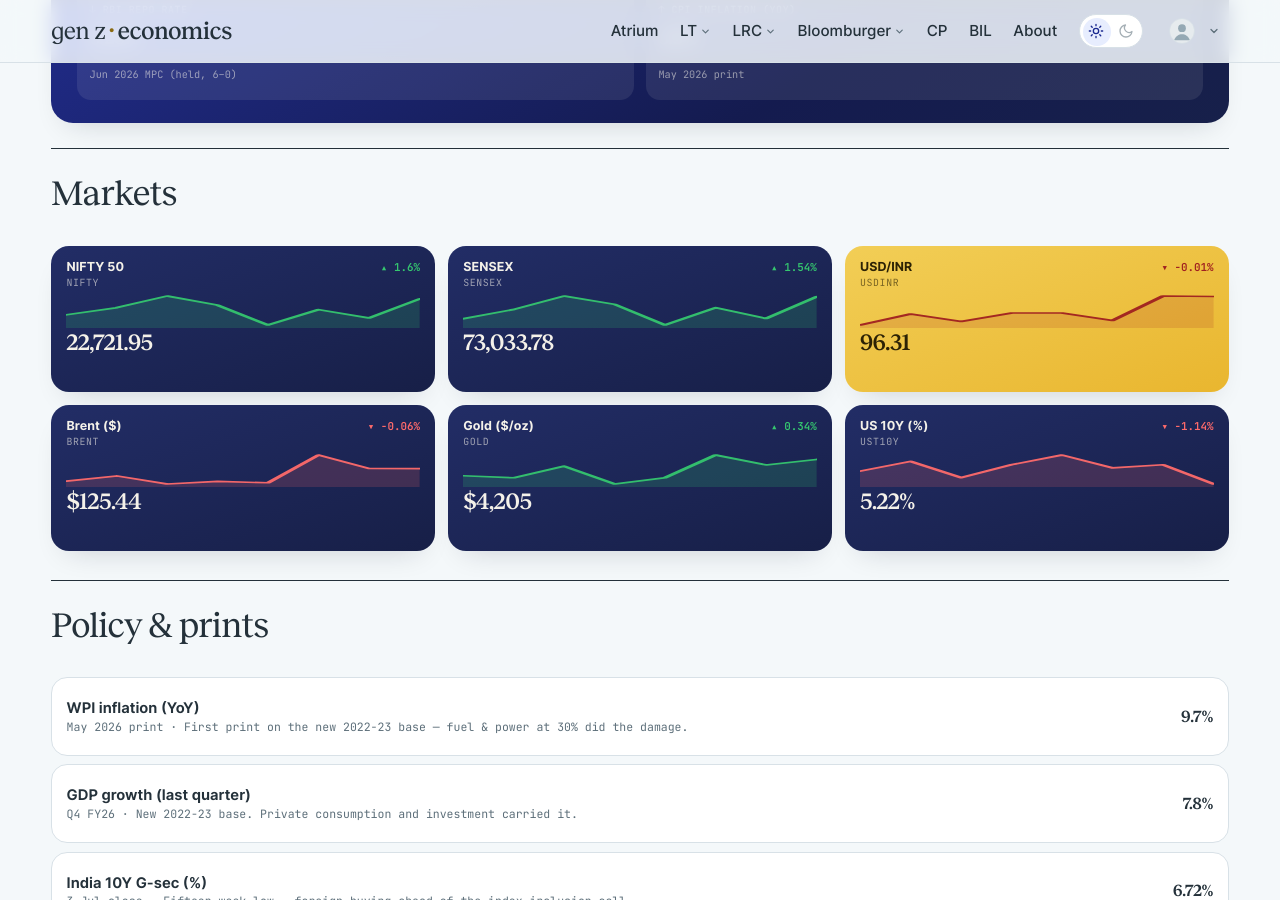
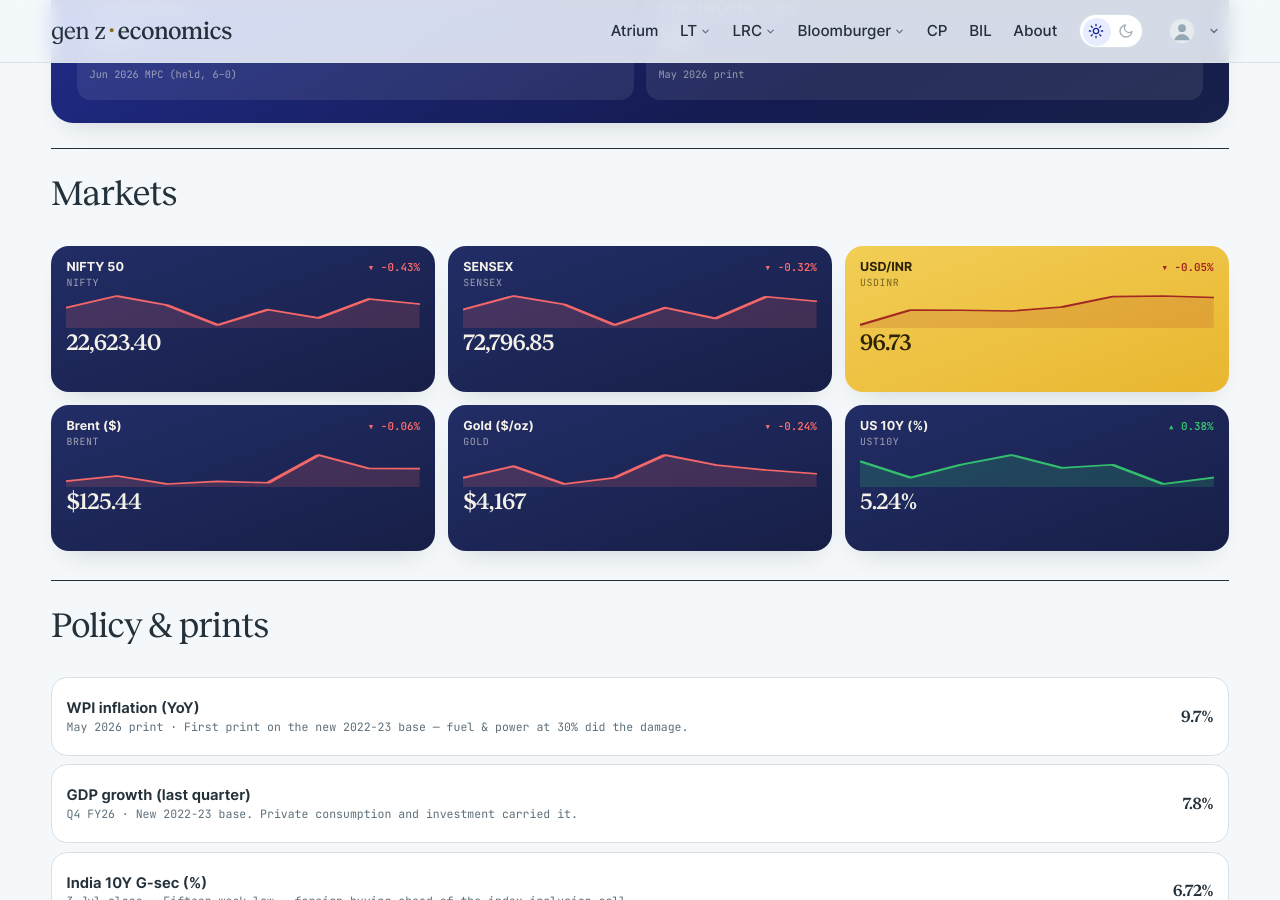
Before and after one commit to harsharya7021/genz-economics.com, a Jekyll site: the page built from macro-watch.html, in a window 1280 px wide and 900 px high, scrolled down 599 px. Built offline with Jekyll 4.4.1, drawn with Linux system fonts in a browser that asks for light colours; comment, search, counter and statistics services are not loaded.

Commit message:
data: morning market refresh

```diff
--- a/_data/macro.json
+++ b/_data/macro.json
@@ -1,49 +1,49 @@
 {
-  "as_of": "13 Oct 2026 close",
+  "as_of": "14 Oct 2026 close",
   "auto": {
     "nifty": {
       "label": "NIFTY 50",
-      "v": "22,721.95",
-      "chg": 1.6,
+      "v": "22,623.40",
+      "chg": -0.43,
       "spark": [
-        22421.949,
         22555.75,
         22776.1,
         22603.051,
         22231.801,
         22520.449,
         22363.35,
-        22721.949
+        22721.949,
+        22623.4
       ]
     },
     "sensex": {
       "label": "SENSEX",
-      "v": "73,033.78",
-      "chg": 1.54,
+      "v": "72,796.85",
+      "chg": -0.32,
       "spark": [
-        71909.703,
         72382.469,
         73067.812,
         72638.703,
         71593.242,
         72472.328,
         71924.68,
-        73033.781
+        73033.781,
+        72796.852
       ]
     },
     "usdinr": {
       "label": "USD/INR",
-      "v": "96.31",
-      "chg": -0.01,
+      "v": "96.73",
+      "chg": -0.05,
       "spark": [
-        95.74,
-        95.96,
-        95.81,
-        95.98,
-        95.98,
         95.83,
         96.32,
-        96.31
+        96.31,
+        96.29,
+        96.42,
+        96.76,
+        96.78,
+        96.73
       ]
     },
     "brent": {
@@ -63,32 +63,32 @@
     },
     "gold": {
       "label": "Gold ($/oz)",
-      "v": "$4,205",
-      "chg": 0.34,
+      "v": "$4,167",
+      "chg": -0.24,
       "spark": [
-        4162.3,
         4156.8,
         4187.1,
         4140.7,
         4157.0,
         4216.3,
         4190.6,
-        4204.9
+        4177.3,
+        4167.3
       ]
     },
     "ust10y": {
       "label": "US 10Y (%)",
-      "v": "5.22%",
-      "chg": -1.14,
+      "v": "5.24%",
+      "chg": 0.38,
       "spark": [
-        5.26,
         5.29,
         5.24,
         5.28,
         5.31,
         5.27,
         5.28,
-        5.22
+        5.22,
+        5.24
       ]
     }
   },
--- a/_data/markets.yml
+++ b/_data/markets.yml
@@ -2,16 +2,15 @@
 # USD/INR) are refreshed each weekday morning by the market-data workflow;
 # the India 10Y G-Sec line is maintained by hand. Do not hand-edit the
 # live tickers — the job overwrites them.
-as_of: 13 Oct 2026
+as_of: 14 Oct 2026
 tickers:
 - symbol: NIFTY 50
   code: ^NSEI
-  value: 22,721.95
-  change: '+358.60'
-  pct: +1.60%
-  dir: up
+  value: 22,623.40
+  change: −98.55
+  pct: −0.43%
+  dir: down
   spark:
-  - 22421.949
   - 22555.75
   - 22776.1
   - 22603.051
@@ -19,14 +18,14 @@ tickers:
   - 22520.449
   - 22363.35
   - 22721.949
+  - 22623.4
 - symbol: SENSEX
   code: BSE
-  value: 73,033.78
-  change: +1,109.10
-  pct: +1.54%
-  dir: up
+  value: 72,796.85
+  change: −236.93
+  pct: −0.32%
+  dir: down
   spark:
-  - 71909.703
   - 72382.469
   - 73067.812
   - 72638.703
@@ -34,21 +33,22 @@ tickers:
   - 72472.328
   - 71924.68
   - 73033.781
+  - 72796.852
 - symbol: USD / INR
   code: FX
-  value: '96.31'
-  change: −0.01
-  pct: −0.01%
+  value: '96.73'
+  change: −0.05
+  pct: −0.05%
   dir: down
   spark:
-  - 95.74
-  - 95.96
-  - 95.81
-  - 95.98
-  - 95.98
   - 95.83
   - 96.32
   - 96.31
+  - 96.29
+  - 96.42
+  - 96.76
+  - 96.78
+  - 96.73
 - symbol: 10Y G-Sec
   code: IN10Y
   value: 6.72%
```
